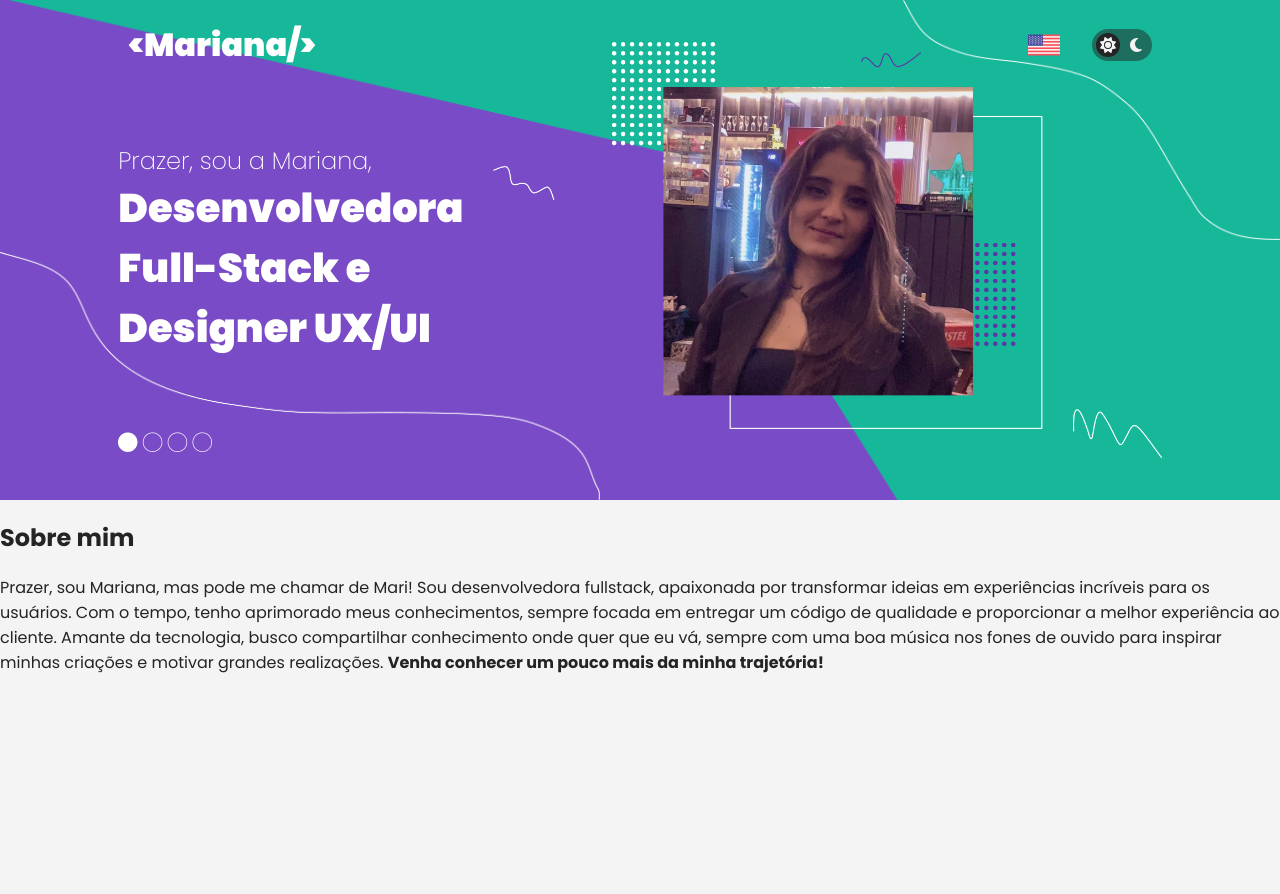
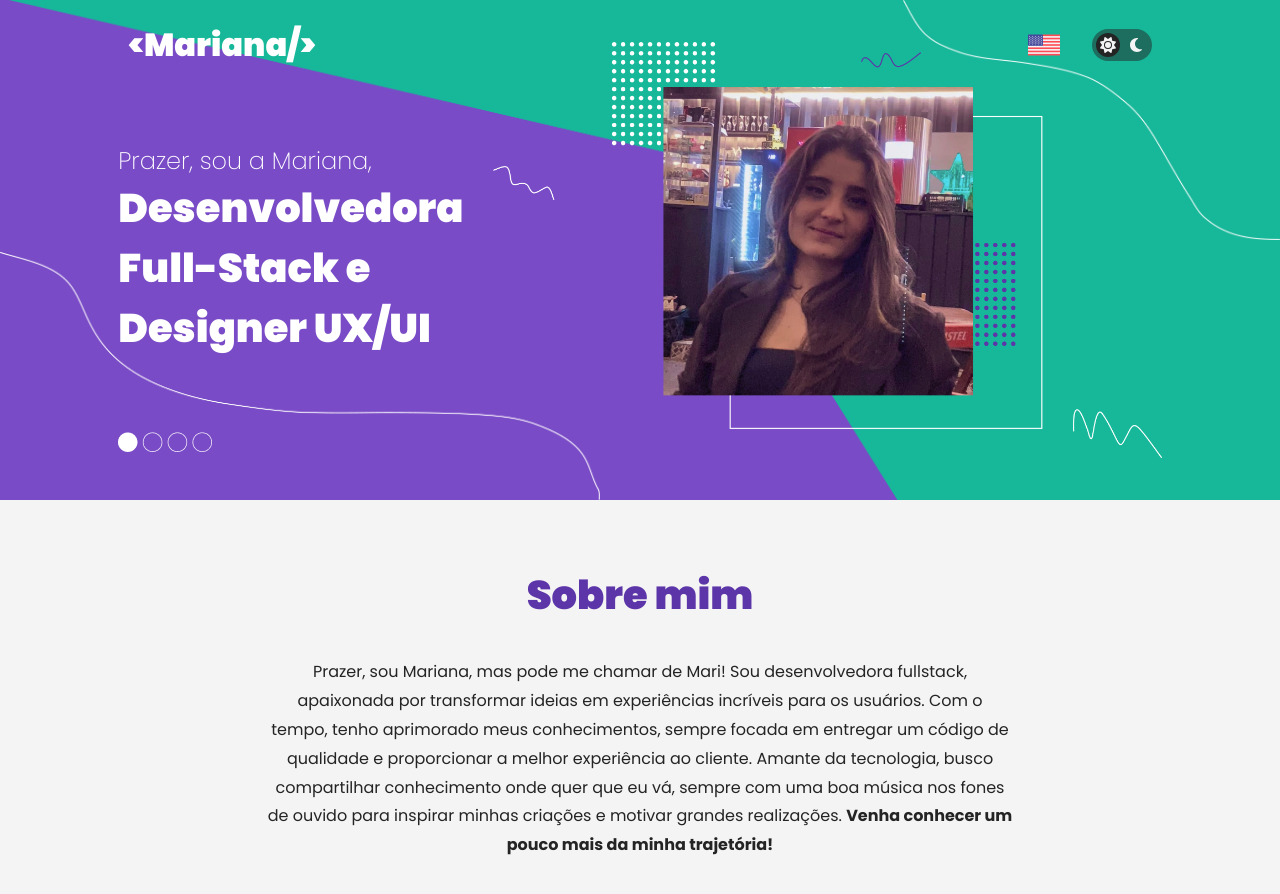
Before and after one commit to marialmeida1/web-portfolio-marialmeida1, a Next.js app: page / in a window 1280 px wide. Shown: the top 894 px of the page. Before the commit the page ends 800 px from the top, so only its background shows below. Built offline with nearby package versions, Linux system fonts and the light colour scheme.

Commit message:
feat: iniciando texto no about

```diff
--- /dev/null
+++ b/app/components/home/About.module.css
@@ -0,0 +1,15 @@
+.about {
+    text-align: center;
+    font-size: 1rem;
+    width: 62%;
+}
+
+.about h1 {
+    font-size: 2.5rem;
+    font-weight: 900;
+    color: var(--primary-color);
+}
+
+.about p {
+    line-height: 1.8rem;
+}
--- a/app/components/home/About.tsx
+++ b/app/components/home/About.tsx
@@ -1,6 +1,8 @@
+import style from "./About.module.css"
+
 export default function About() {
     return (
-        <section>
+        <section className={`container ${style.about}`}>
             <h1>Sobre mim</h1>
             <p>Prazer, sou Mariana, mas pode me chamar de Mari! Sou desenvolvedora fullstack, apaixonada por transformar ideias em experiências incríveis
                 para os usuários. Com o tempo, tenho aprimorado meus conhecimentos, sempre focada em entregar um código de qualidade e proporcionar a melhor
```
